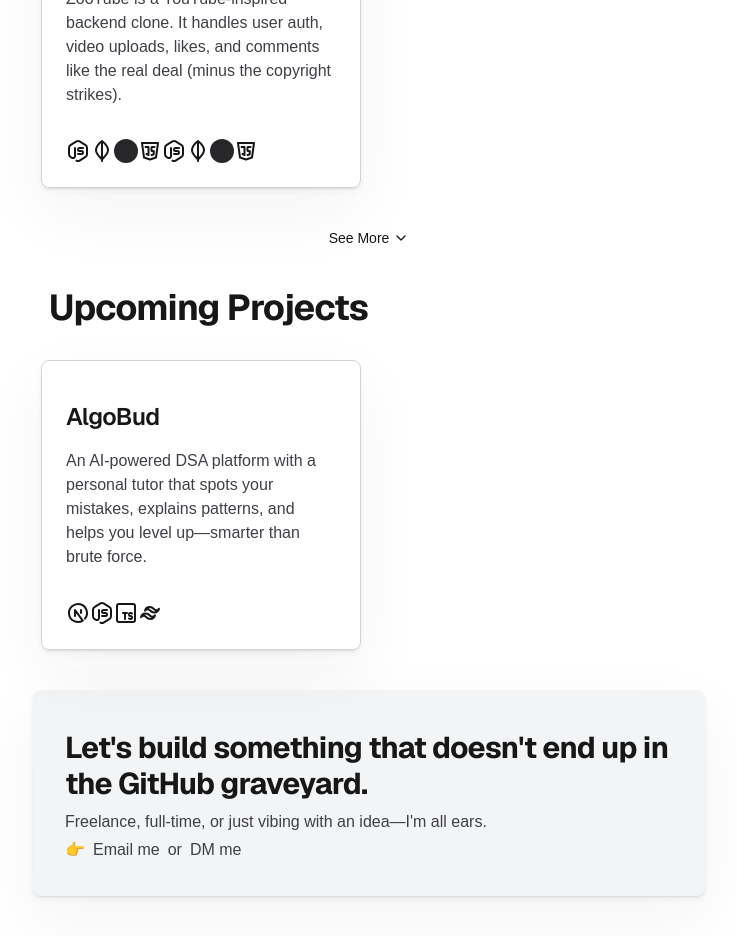
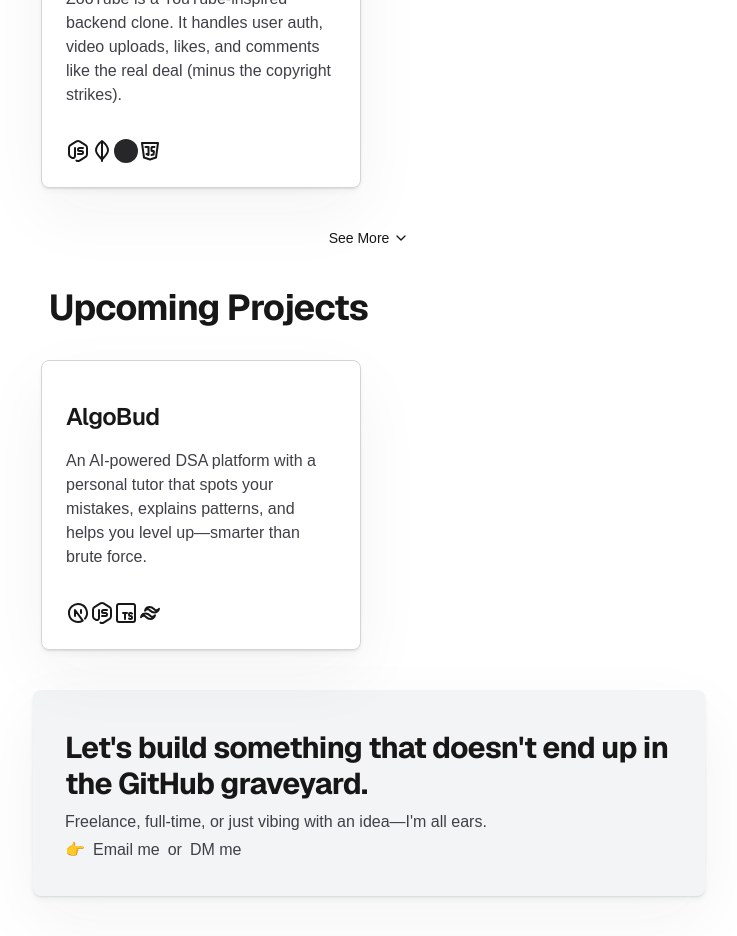
Before and after one commit to M-SaaD-H/portfolio, a Next.js app: page / in a window 1280 px wide. Shown: the part 1220-2156 px from the top of the page, without its empty margins (271-1008 px from the left). Built offline with nearby package versions, Linux system fonts and the light colour scheme.

Commit message:
fix: Duplicate techs

```diff
--- a/src/components/Projects.tsx
+++ b/src/components/Projects.tsx
@@ -112,10 +112,6 @@ const projects: Project[] = [
       NodeJS,
       MongoDB,
       { name: 'Cloudinary' },
-      JavaScript,
-      NodeJS,
-      MongoDB,
-      { name: 'Cloudinary' },
       JavaScript
     ]
   }
```
